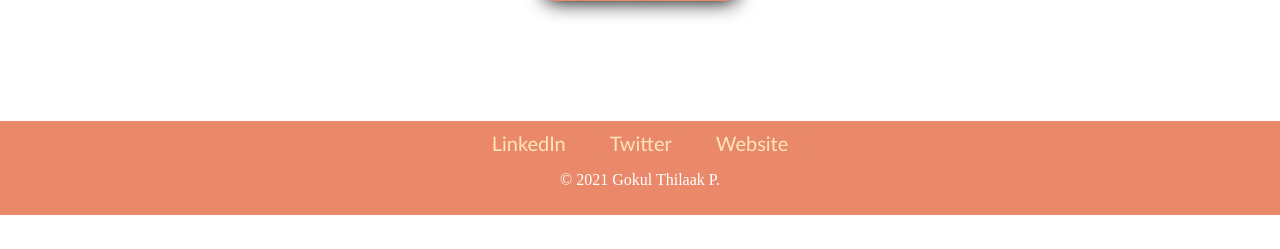
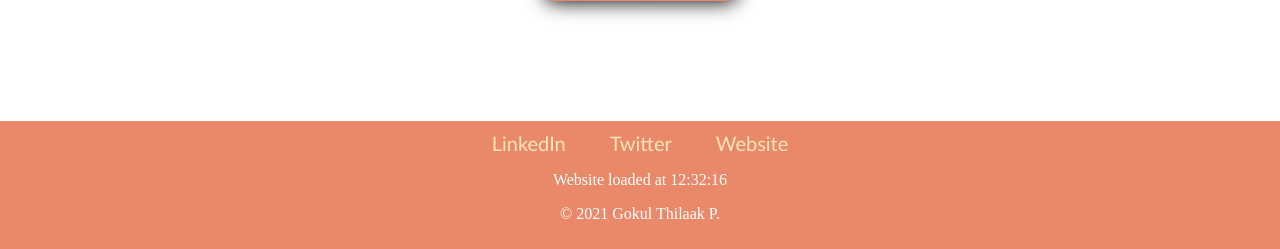
Before and after one commit to Gokul-Thilaak-P/Website-Template-using-Flask, a Flask app: page / in a window 1280 px wide. Shown: the part 1644-1893 px from the top of the page. Before the commit the page ends 1859 px from the top, so only its background shows below. Run offline with Flask 2, Linux system fonts and the light colour scheme.

Commit message:
Update index.html

```diff
--- a/templates/index.html
+++ b/templates/index.html
@@ -53,6 +53,7 @@
             <a class="footer-link" href="https://in.linkedin.com/in/gokul-thilaak-p-15239b183">LinkedIn</a>
             <a class="footer-link" href="https://twitter.com/pgokulthilaak">Twitter</a>
             <a class="footer-link" href="#">Website</a>
+            <p class="copyright">Website loaded at {{time}}</p>
             <p class="copyright">© {{year}} {{name}}.</p>
         </div>
     </body>
```
